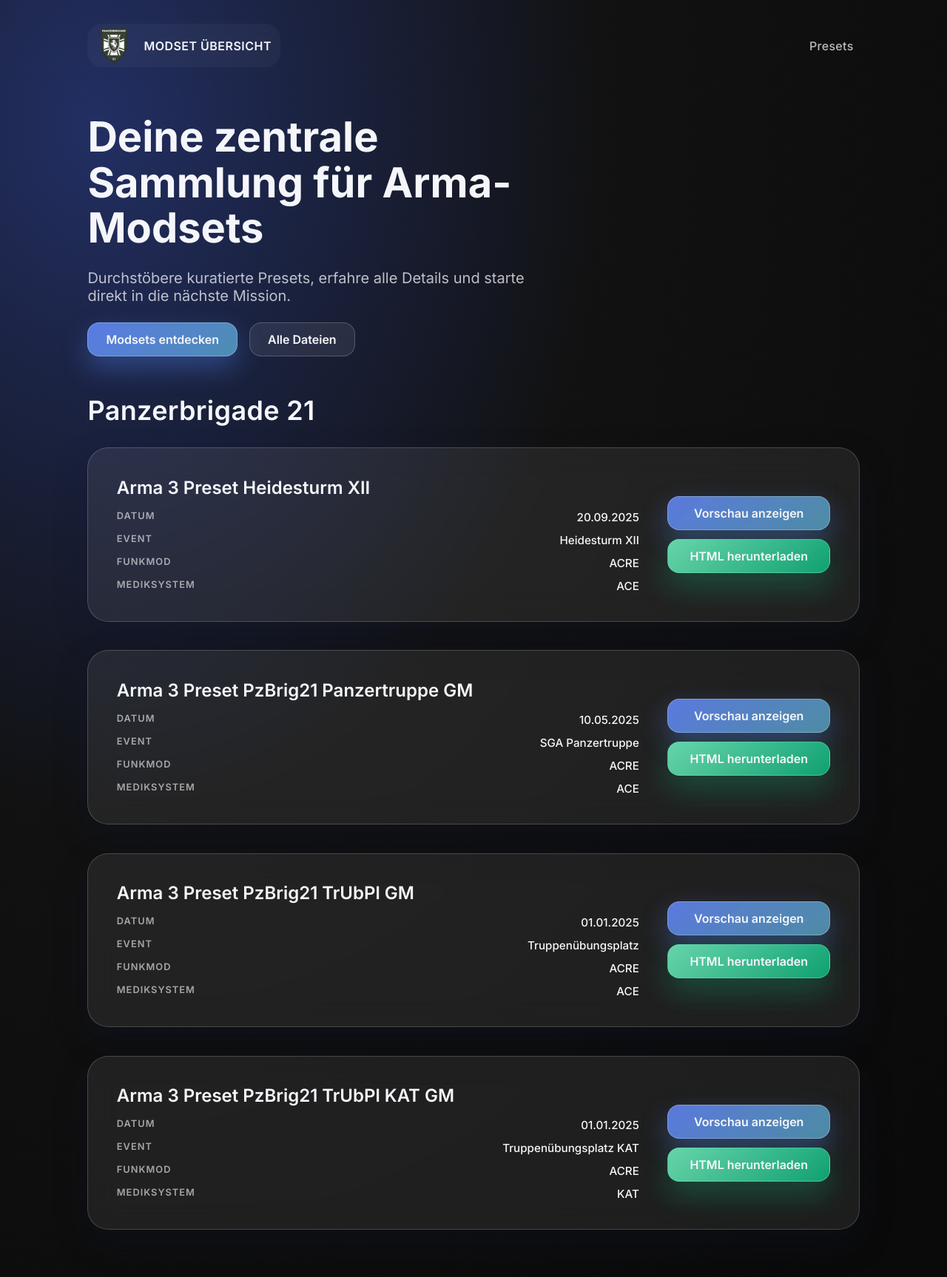
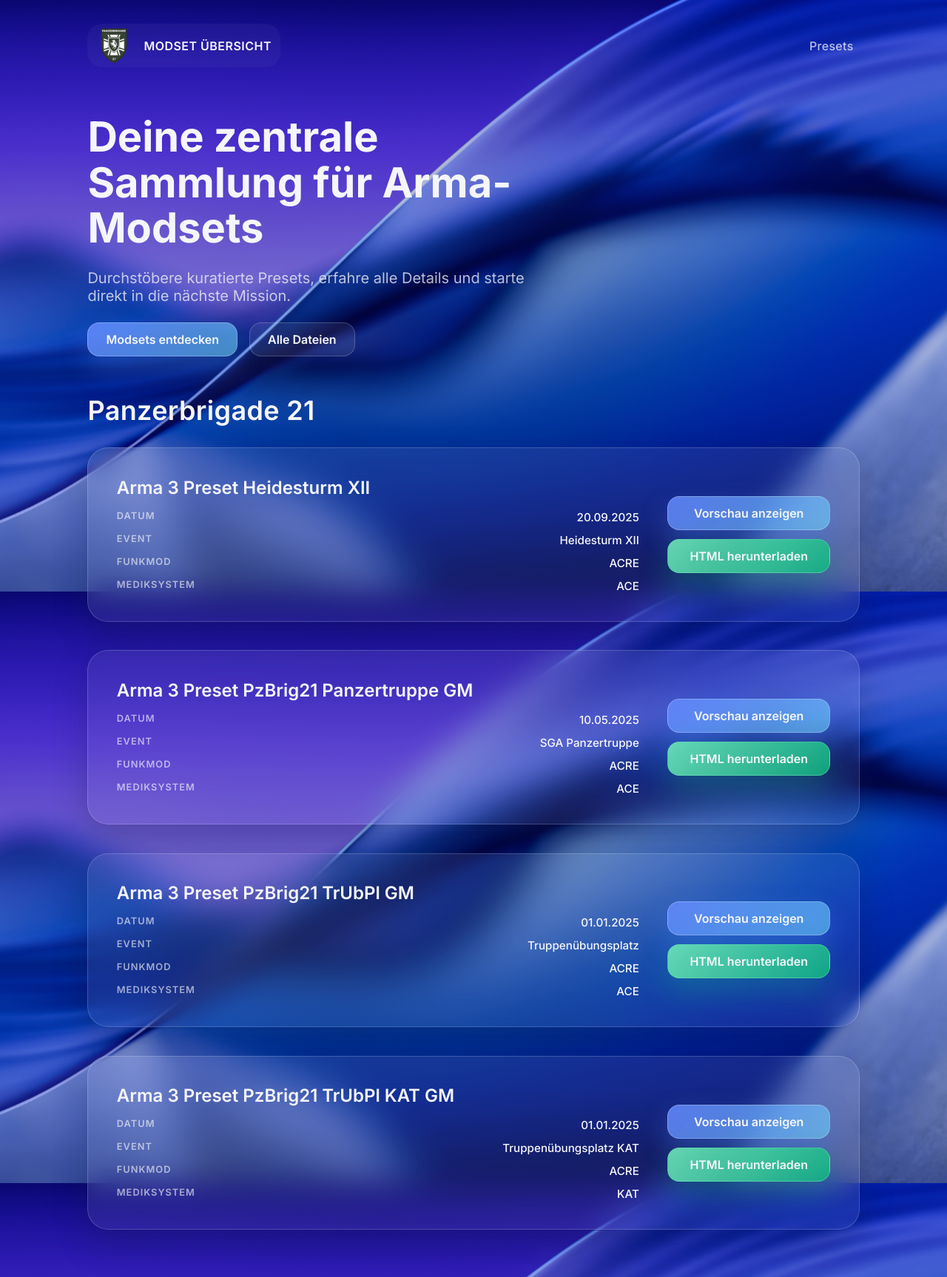
Before and after one commit to sancron/Workshop-HTML-Webseite, a PHP site: page / in a window 1280 px wide. Shown: the whole page at 74% size. Run offline with PHP 8.4, Linux system fonts and the light colour scheme.

Commit message:
Adjust background layering

```diff
--- a/assets/css/app.css
+++ b/assets/css/app.css
@@ -26,11 +26,11 @@ body.app-body {
     margin: 0;
     min-height: 100vh;
     font-family: 'Inter', 'Segoe UI', Roboto, system-ui, -apple-system, sans-serif;
-    background: var(--bg-gradient), url('../img/background.jpg');
-    background-size: auto, cover;
-    background-position: center;
-    background-repeat: no-repeat;
-    background-attachment: fixed;
+    background: url('../img/background.jpg'), var(--bg-gradient);
+    background-size: cover, auto;
+    background-position: center, center;
+    background-repeat: no-repeat, no-repeat;
+    background-attachment: fixed, fixed;
     color: var(--text-primary);
     display: flex;
     justify-content: center;
```
